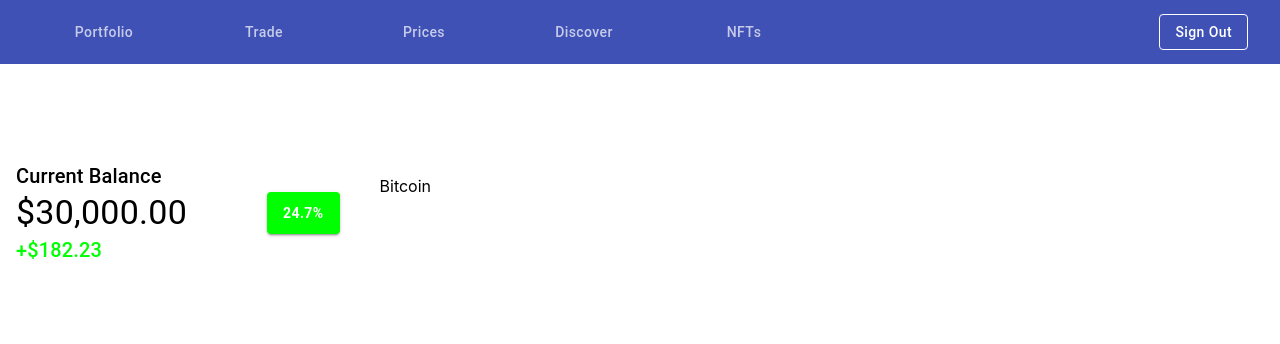
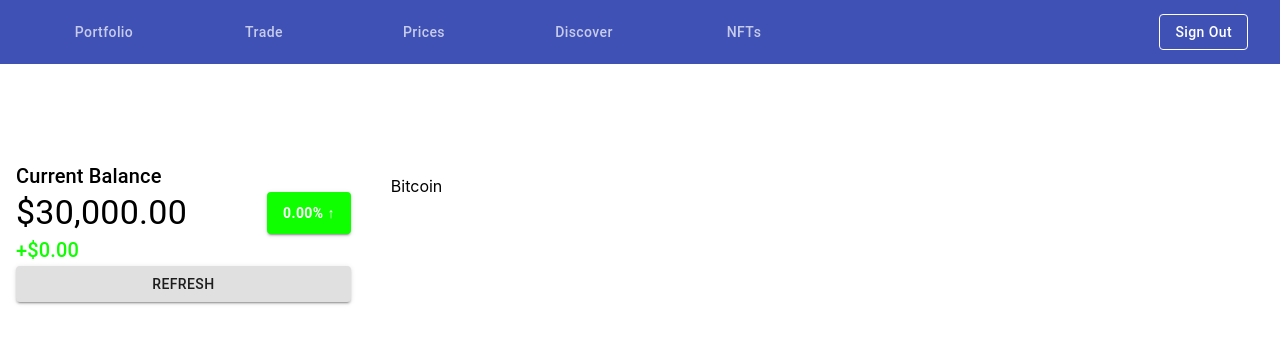
Before and after one commit to JohnTurkson/crypto-trading-platform, a React (Create React App) app in the folder client/: page /overview in a window 1280 px wide. Shown: the top 344 px of the page. Built offline with nearby package versions, Linux system fonts and the light colour scheme.

Commit message:
added state for some values in the portfolio screen

```diff
--- a/client/src/components/Portfolio.tsx
+++ b/client/src/components/Portfolio.tsx
@@ -1,17 +1,15 @@
 import { Box, Button, makeStyles, Typography } from "@material-ui/core"
+import {useEffect, useState} from "react";
+import {randomInt} from "crypto";
 
 const useStyles = makeStyles(theme => ({
     container: {
         flexDirection: "row"
     },
     changeComponent: {
-        background: "#00FF00",
         color: "white",
         fontWeight: "bold",
         marginLeft: theme.spacing(10)
-    },
-    changeValueComponent: {
-        color: "#00FF00"
     }
 }))
 
@@ -34,6 +32,26 @@ function calculatePortfolioValue(cryptos: any[]): number {
 const Portfolio = (props: any) => {
 
     const classes = useStyles()
+    const [valueChange, setValueChange] = useState(0)
+    const [changeColor, setChangeColor] = useState("")
+    const [changeSign, setChangeSign] = useState("")
+    const [percentChangeSign, setPercentChangeSign] = useState("")
+
+    useEffect(() => {
+
+        // Change button color
+        if(valueChange >= 0) {
+            setChangeColor("#0FFF00")
+            setChangeSign("+")
+            setPercentChangeSign("↑")
+        }
+        else {
+            setChangeColor("red")
+            setChangeSign("-")
+            setPercentChangeSign("↓")
+        }
+    })
+
     return (
         <Box display="flex" flexDirection="column" component={"div"}>
             <Typography variant="h6">
@@ -45,13 +63,14 @@ const Portfolio = (props: any) => {
                     {"$" + numberWithCommas(calculatePortfolioValue(props.data).toFixed(2))}
                 </Typography>
 
-                <Button variant="contained" className={classes.changeComponent}>
-                    {"24.7%"}
+                <Button variant="contained" className={classes.changeComponent} style={{backgroundColor: changeColor}}>
+                    {(valueChange / calculatePortfolioValue(props.data) * 100).toFixed(2) + "%" + " " + percentChangeSign}
                 </Button>
             </Box>
-            <Typography variant="h6" className={classes.changeValueComponent}>
-                {"+$182.23"}
+            <Typography variant="h6" style={{color: changeColor}}>
+                {changeSign + "$" + Math.abs(valueChange).toFixed(2)}
             </Typography>
+            <Button variant="contained" onClick={() => setValueChange(5000 + Math.random() * (-10000))}>Refresh</Button>
         </Box>
         // TODO: Display list of cryptos recieved (user's portfolio of cryptos)
     )
```
